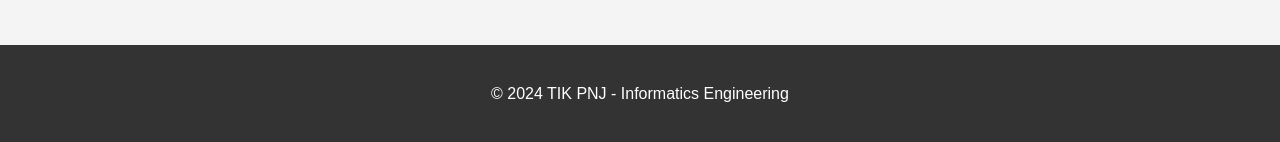
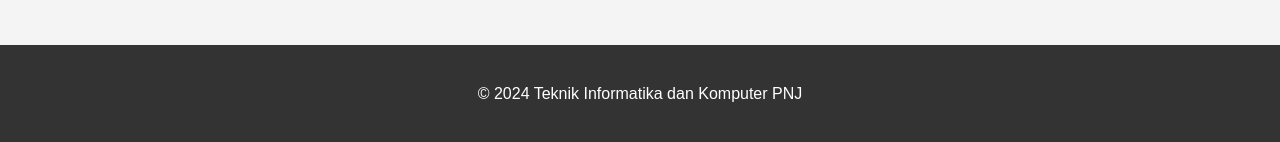
Before and after one commit to RioBithub/WEBPROLANJUT, a PHP site: page / in a window 1280 px wide. Shown: the part 889-1031 px from the top of the page. Run offline with PHP 8.4, Linux system fonts and the light colour scheme; data comes from the database, SQL or seed files in the repository.

Commit message:
Slight Changes to Footer Text

```diff
--- a/daftar_ruangan.php
+++ b/daftar_ruangan.php
@@ -55,7 +55,7 @@
             width: 100%;
             min-height: 50px;
             display: flex;
-                justify-content: space-between;
+            justify-content: space-between;
             align-items: center;
             color: #fff;
             z-index: 10;
@@ -128,7 +128,7 @@
     </main>
 
     <div class="footer">
-        <p>&copy; <?= date("Y"); ?> TIK PNJ - Informatics Engineering</p>
+        <p>&copy; <?= date("Y"); ?> Teknik Informatika dan Komputer PNJ</p>
     </div>
 </body>
 </html>
--- a/index.php
+++ b/index.php
@@ -151,7 +151,7 @@
     </section>
     </main>
     <div class="footer">
-        <p>&copy; <?= date("Y"); ?> TIK PNJ - Informatics Engineering</p>
+        <p>&copy; <?= date("Y"); ?> Teknik Informatika dan Komputer PNJ</p>
     </div>
 </body>
 </html>
--- a/jadwal.php
+++ b/jadwal.php
@@ -169,7 +169,7 @@
         </section>
     </main>
     <div class="footer">
-        <p>&copy; <?= date("Y"); ?> TIK PNJ - Informatics Engineering</p>
+        <p>&copy; <?= date("Y"); ?> Teknik Informatika dan Komputer PNJ</p>
     </div>
 </body>
 </html>
```
